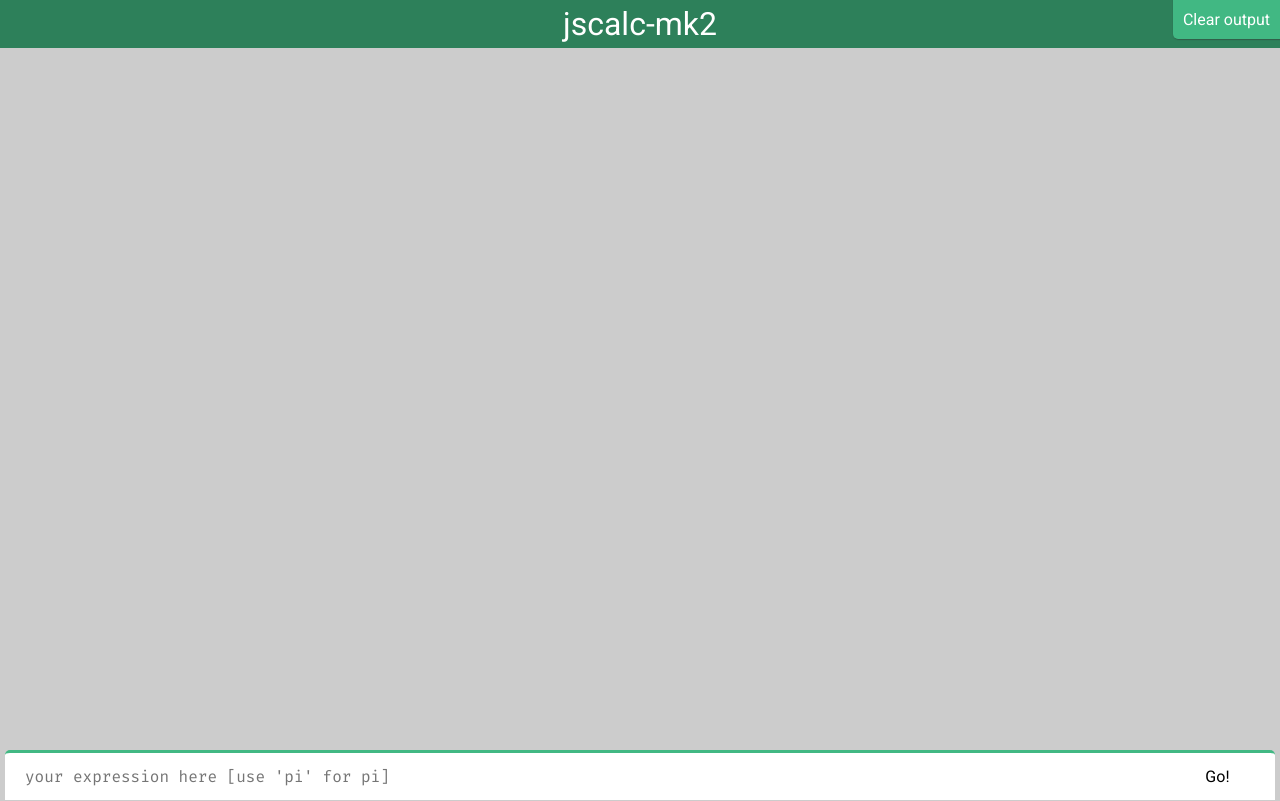
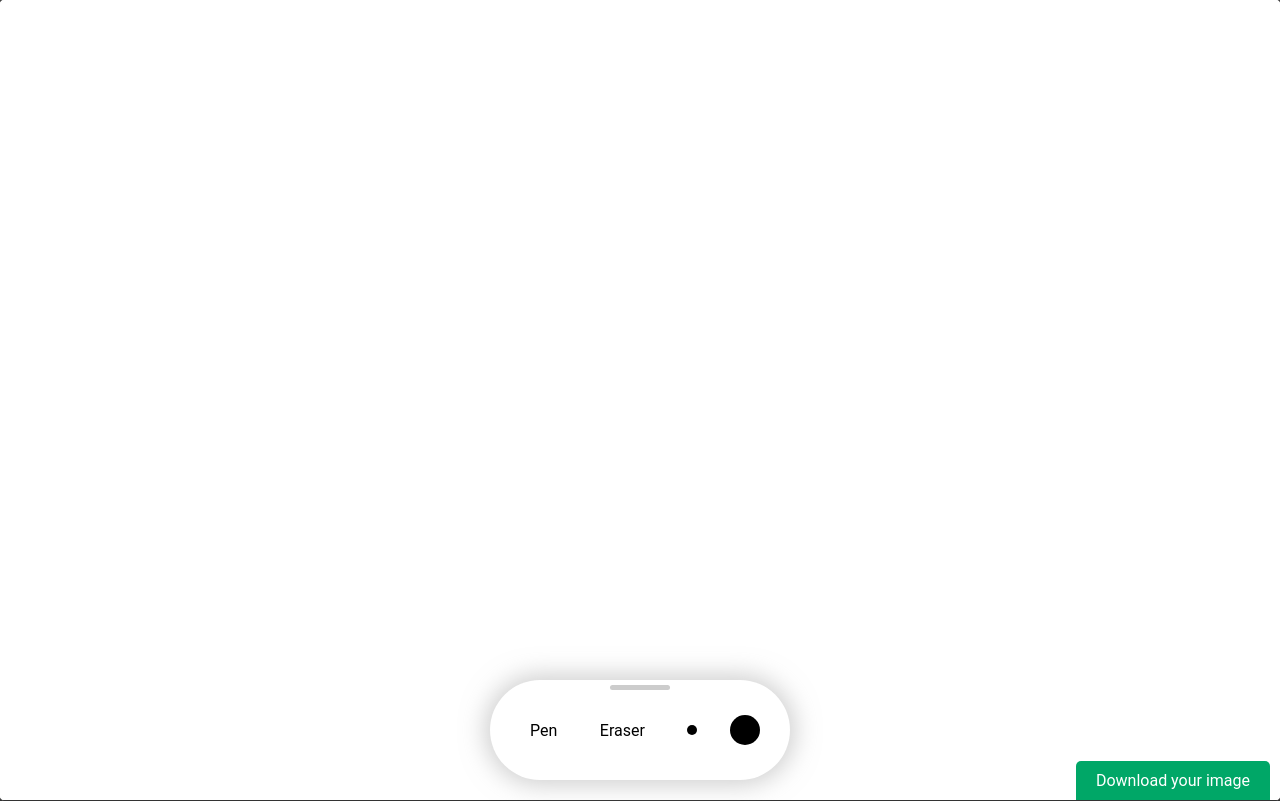
Before and after one commit to nikhilmwarrier/jscalc-mk2, a plain HTML site: page index.html in a window 1280 px wide. Drawn offline with Linux system fonts and the light colour scheme.

```diff
--- a/app.js
+++ b/app.js
@@ -1,45 +1,119 @@
-document.body.addEventListener("click", () => {
-  document.getElementById("input").focus();
+const canvas = document.getElementById("canvas");
+const ctx = canvas.getContext("2d");
+
+// Resizing
+function resizeCanvas() {
+  canvas.height = window.innerHeight;
+  canvas.width = window.innerWidth;
+  ctx.fillStyle = "white";
+  ctx.fillRect(0, 0, canvas.width, canvas.height);
+}
+
+resizeCanvas();
+
+let painting = false;
+let color = "#000000";
+let width = 10;
+
+document.querySelector(".color-picker-input").addEventListener("change", () => {
+  color = document.querySelector(".color-picker-input").value;
 });
 
-const calc = new MathCalc();
+document.querySelector("#thickness-adjust").addEventListener("change", () => {
+  document.querySelector(".thickness-indicator").style.height =
+    document.querySelector("#thickness-adjust").value + "px";
 
-document.getElementById("exp-input").addEventListener("submit", e => {
-  e.preventDefault();
-  let inputField = document.getElementById("input");
-  if (inputField.value !== "") {
-    let result = calc.parse(inputField.value);
-    if (result.error) {
-      pushOutput(inputField.value, "ERROR: " + result.error.text);
-    } else if (result.eval() == undefined) {
-      pushOutput(inputField.value, "ERROR");
-    } else if (isNaN(result.eval())) {
-      pushOutput(
-        inputField.value,
-        "ERROR: Only valid numbers can be operated upon"
-      );
-    } else {
-      pushOutput(inputField.value, result.eval());
-    }
-  }
-
-  inputField.value = "";
+  document.querySelector(".thickness-indicator").style.width =
+    document.querySelector("#thickness-adjust").value + "px";
+  width = document.querySelector("#thickness-adjust").value;
 });
 
-function pushOutput(qn, ans) {
-  let res = document.createElement("p");
-  res.innerHTML = `
-  <span class="input">${qn}</span> <br />
-  <span class="output">${ans}</span>
-  `;
+document.querySelector(".popup").addEventListener("click", (e) => {
+  if (e.target != document.querySelector("#thickness-adjust")) {
+    console.log("hey");
+  }
+});
 
-  const output = document.getElementById("output");
-  output.appendChild(res);
-
-  output.scrollTop = output.scrollHeight;
+function eraserMode() {
+  width = 20;
+  color = "#fff";
+  console.log("eraser");
 }
 
-document.getElementById("clear").addEventListener("click", e => {
-  e.preventDefault();
-  document.getElementById("output").innerHTML = "";
+function penMode() {
+  width = 10;
+  color = document.querySelector(".color-picker-input").value;
+  console.log("pen");
+}
+
+function showPopup(sel) {
+  let popup = document.querySelector(sel);
+  popup.classList.toggle("popup-hidden");
+}
+
+function startPos(e) {
+  painting = true;
+  draw(e);
+}
+
+function finishedPos() {
+  painting = false;
+  ctx.beginPath();
+}
+
+function draw(e) {
+  if (!painting) return;
+  else {
+    ctx.lineWidth = width;
+    ctx.strokeStyle = color;
+    ctx.lineCap = "round";
+
+    ctx.lineTo(e.pageX, e.pageY);
+    ctx.stroke();
+    ctx.beginPath();
+    ctx.moveTo(e.pageX, e.pageY);
+  }
+}
+
+function drawTouch(e) {
+  if (!painting) return;
+  else {
+    ctx.lineWidth = width;
+    ctx.strokeStyle = color;
+    ctx.lineCap = "round";
+
+    ctx.lineTo(e.touches[0].pageX, e.touches[0].pageY);
+    ctx.stroke();
+    ctx.beginPath();
+    ctx.moveTo(e.touches[0].pageX, e.touches[0].pageY);
+
+    // console.log(e.touches[0].pageX);
+  }
+}
+
+function toggleToolbarVisibility(sel) {
+  let toolbar = document.querySelector(sel);
+  toolbar.classList.toggle("toolbar-hidden");
+}
+
+function updatePicker(sel, val) {
+  let picker = document.querySelector(sel);
+  picker.style.background = val;
+}
+
+document.querySelector("#dl-link").addEventListener("click", () => {
+  document.querySelector("#dl-link").href = canvas.toDataURL();
+  document.querySelector("#dl-link").download = "doodly-art-" + Date.now();
 });
+
+// Event Listeners
+window.addEventListener("resize", resizeCanvas);
+
+canvas.addEventListener("mousedown", startPos);
+canvas.addEventListener("mouseup", finishedPos);
+canvas.addEventListener("mousemove", draw);
+
+canvas.addEventListener("touchstart", startPos, false);
+canvas.addEventListener("touchend", finishedPos, false);
+canvas.addEventListener("touchcancel", finishedPos, false);
+canvas.addEventListener("touchmove", drawTouch, false);
--- a/index.html
+++ b/index.html
@@ -2,31 +2,71 @@
 <html lang="en">
   <head>
     <meta charset="UTF-8" />
-    <meta name="viewport" content="width=device-width, initial-scale=1.0" />
+    <meta
+      name="viewport"
+      content="width=device-width, initial-scale=1.0, maximum-scale=1.0, user-scalable=no"
+    />
+    <link rel="manifest" href="manifest.json" />
     <link rel="stylesheet" href="styles.css" />
-    <script src="MathCalc.js"></script>
     <script src="app.js" defer></script>
-    <title>jscalc-mk2</title>
+    <title>Doodly</title>
   </head>
   <body>
-    <div id="main">
-      <div class="header">
-        <h1>jscalc-mk2</h1>
+    <a id="dl-link">Download your image</a>
+    <canvas id="canvas">
+      <p>Oops! Canvas not supported!</p>
+    </canvas>
+    <div class="toolbar">
+      <div class="hitbox" onclick="toggleToolbarVisibility('.toolbar')"></div>
+      <div
+        tabindex="0"
+        class="handle"
+        onclick="toggleToolbarVisibility('.toolbar')"
+      ></div>
+      <div class="tools-grid">
+        <div class="tool" id="pen" onclick="penMode()">Pen</div>
+        <div class="tool" id="eraser" onclick="eraserMode()">Eraser</div>
+        <!-- <div class="tool" id="pen"> -->
+        <div
+          class="tool"
+          id="thickness-adjust-btn"
+          onclick="showPopup('#thickness-popup')"
+        >
+          <span class="thickness-indicator"></span>
+        </div>
+        <div class="popup popup-hidden" id="thickness-popup">
+          <p>Thickness</p>
+          <input
+            type="range"
+            id="thickness-adjust"
+            class="slider"
+            min="5"
+            max="30"
+          />
+        </div>
+        <label class="tool color-picker" id="pseudo-color-picker">
+          <input
+            type="color"
+            onchange="updatePicker('#pseudo-color-picker', this.value)"
+            class="color-picker-input"
+          />
+        </label>
       </div>
+    </div>
+    <script>
+      //ServiceWorker registration begin
 
-      <div id="output"></div>
+      if ("serviceWorker" in navigator) {
+        console.log("Service worker supported!");
+        window.addEventListener("load", () => {
+          navigator.serviceWorker
+            .register("sw.js")
+            .then((reg) => console.log("Service Worker Registered!"))
+            .catch((err) => console.log("Service Worker: Error: ${err}"));
+        });
+      }
 
-      <form id="exp-input">
-        <input
-          type="text"
-          id="input"
-          autofocus
-          autocomplete="off"
-          placeholder="Your expression here [use 'pi' for Pi]"
-        />
-        <button type="submit">Go!</button> <br />
-      </form>
-      <button id="clear">Clear output</button>
-    </div>
+      //sw.js reg. end
+    </script>
   </body>
 </html>
--- a/styles.css
+++ b/styles.css
@@ -1,118 +1,162 @@
-@import url("https://fonts.googleapis.com/css2?family=Fira+Mono&family=Roboto&display=swap");
 * {
   margin: 0;
   padding: 0;
   box-sizing: border-box;
 }
 
-html,
-body {
+html {
   height: 100%;
   width: 100%;
 }
 
 body {
-  background: #ccc;
-}
-
-h1 {
-  font-family: "Roboto", sans-serif;
-  color: #fff;
-  font-weight: normal;
-  text-align: center;
-  padding: 5px;
-  font-size: 2rem;
-  background: #2d805a;
-}
-
-#exp-input {
-  width: calc(100% - 10px);
+  touch-action: none;
+  overscroll-behavior-y: contain; /*Prevent pull-to-refresh*/
+  overflow: hidden;
+  height: 100%;
+  width: 100%;
   display: flex;
   align-items: center;
   justify-content: center;
-  color: #fff;
-  font-family: "Fira Mono", monospace;
-  grid-area: input;
-  background: white;
-  border-radius: 5px 5px 0 0;
-  margin: 0 5px;
-  border-top: 3px solid #fff;
-}
-#exp-input input {
-  width: 100%;
-  padding: 10px 20px;
-  font-size: 1rem;
-  background: #ffffff;
-  border: none;
-  color: #303030;
-  font-family: "Fira Mono", monospace;
-  text-transform: lowercase;
-}
-#exp-input input:focus {
-  outline: none;
-}
-#exp-input button {
-  cursor: pointer;
-  width: 10%;
-  height: 100%;
-  background: transparent;
-  border: none;
-  font-size: 1rem;
-  font-family: "Roboto", sans-serif;
-}
-#exp-input button:focus {
-  outline: none;
-  box-shadow: 0 0 0 2px #0084ff;
-}
-#exp-input:focus-within {
-  border-top-color: #41b883;
+  background: #333;
 }
 
-.header {
-  grid-area: header;
-  background: #cccccc;
+#dl-link {
+  cursor: pointer;
+  position: fixed;
+  bottom: 0;
+  right: 0;
+  padding: 10px 20px;
+  color: #fff;
+  background: #00a767;
+  font-family: "Roboto", sans-serif;
+  margin-right: 10px;
+  border-radius: 5px 5px 0 0;
 }
 
-#output {
-  grid-area: output;
-  overflow-x: auto;
-}
-#output p {
-  font-size: 1.2rem;
-  font-family: "Fira Mono", monospace;
-  color: #111;
-  padding: 10px;
-  margin: 10px;
-}
-#output .input {
-  color: #222;
-  font-size: 1rem;
+#dl-link:hover {
+  text-decoration: none;
+  color: #ccc;
 }
 
-#main {
-  height: 100%;
-  width: 100%;
-  display: grid;
-  grid-template-rows: 50px 1fr 50px;
-  grid-template-areas: "header" "output" "input";
+#canvas {
+  background: rgb(255, 255, 255);
+  border-radius: 5px;
+  border: 1px solid #333;
+  /* height: 300px; */
 }
 
-#clear {
-  cursor: pointer;
-  background: #41b883;
-  border: none;
-  padding: 10px;
+.toolbar {
   position: fixed;
-  top: 0;
-  right: 0;
-  border-radius: 0 0 0 5px;
-  font: 1rem "Roboto", sans-serif;
-  color: #fff;
-  box-shadow: 1px 0 1px 1px rgba(56, 56, 56, 0.5);
-}
-#clear:focus {
-  outline: none;
-  box-shadow: 0 0 0 2px #0084ff;
+  bottom: 0;
+  margin: 20px;
+  width: 300px;
+  height: 100px;
+  background: #fff;
+  backdrop-filter: blur(3px);
+  border-radius: 999px;
+  box-shadow: 0 0 25px 5px rgba(160, 160, 160, 0.5);
+
+  display: flex;
+  align-items: center;
+  justify-content: center;
+
+  transition: all 0.5s ease;
 }
 
-/*# sourceMappingURL=styles.css.map */
+.toolbar .handle {
+  cursor: pointer;
+  position: absolute;
+  margin: 5px;
+  height: 5px;
+  width: 60px;
+  border-radius: 999px;
+  background: #ccc;
+  top: 0;
+}
+
+.toolbar .hitbox {
+  position: absolute;
+  margin: 0;
+  height: 30px;
+  width: 100%;
+  border-radius: 999px;
+  /* background: rgba(160, 160, 160, 0.5); */
+  top: 0;
+}
+
+.toolbar .handle:focus {
+  outline: none;
+  background: rgb(255, 196, 196);
+}
+
+.toolbar-hidden {
+  bottom: -95px;
+}
+
+.toolbar .tools-grid {
+  width: 100%;
+  display: flex;
+  align-items: center;
+  justify-content: space-between;
+  padding: 30px;
+  /* padding-top: 50px; */
+}
+
+.toolbar .tool {
+  cursor: pointer;
+  /* background: rgb(255, 196, 196); */
+  padding: 10px;
+  border-radius: 999px;
+  font-family: "Roboto", sans-serif;
+  user-select: none;
+}
+
+.toolbar .tool:active {
+  background: rgba(160, 160, 160, 0.5);
+}
+
+.toolbar .popup {
+  position: absolute;
+  bottom: 110%;
+  background: #fff;
+  padding: 20px;
+  box-shadow: 0 0 5px 1px rgba(160, 160, 160, 0.5);
+  width: 80%;
+  height: 90%;
+  right: 10%;
+  border-radius: 999px;
+  display: flex;
+  align-items: center;
+  justify-content: space-between;
+  flex-direction: column;
+  font-family: "Roboto", sans-serif;
+  transition: all 0.5s ease;
+}
+
+.toolbar .popup-hidden {
+  opacity: 0;
+  bottom: 0;
+  pointer-events: none;
+}
+
+.toolbar .thickness-indicator {
+  border-radius: 50%;
+  display: block;
+  height: 10px;
+  width: 10px;
+  background: #000;
+}
+
+.color-picker-input {
+  opacity: 0;
+  height: 30px;
+  width: 30px;
+  visibility: hidden;
+}
+
+.color-picker {
+  background: #000;
+  width: 30px;
+  height: 30px;
+}
```
Also changed, not shown: sw.js (added, +36 -0 lines), manifest.json (added), res/icon_192.png (added), res/icon_512.png (added).
